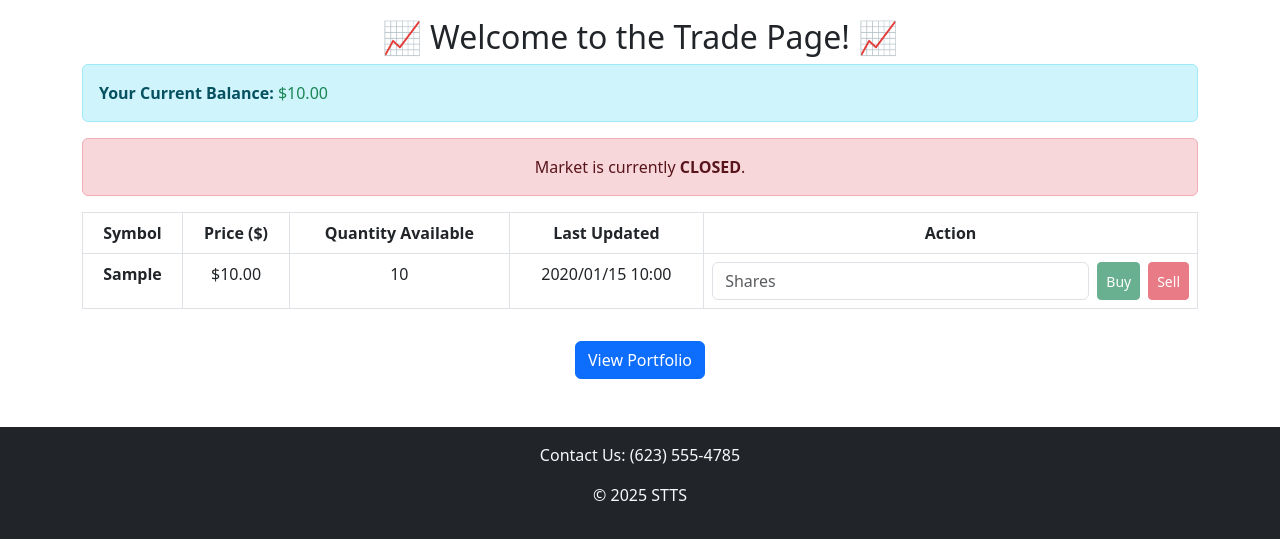
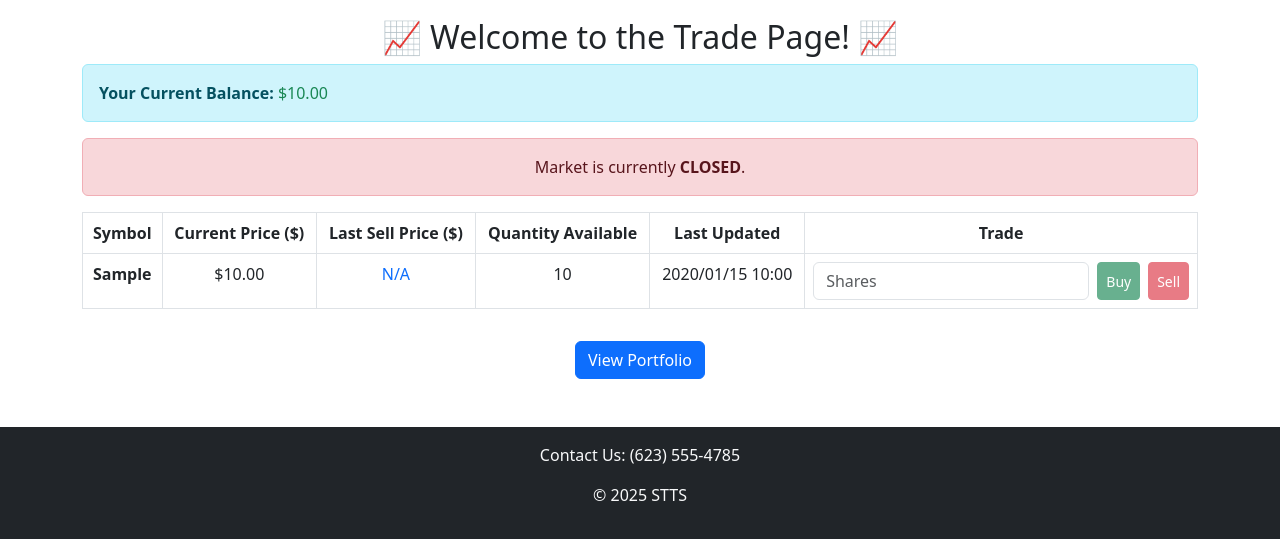
Before and after one commit to ivazqu10/Stocks, a Flask app: page /buy_sell_stock in a window 1280 px wide. Shown: the part 66-615 px from the top of the page. Run offline with Flask 3, Linux system fonts and the light colour scheme; a user stored in the database is signed in; tables that the repository leaves empty hold one stand-in row (values such as "Sample post").

Commit message:
updated random generator
A random generator is updated to all other functions to be consistent when viewing a price on the portfolio and then selling it at that price.

```diff
--- a/app.py
+++ b/app.py
@@ -249,6 +249,10 @@ def login():
         flash("Invalid username or password!", "danger")
     return render_template('login.html')
 
+def get_adjusted_price(original_price):
+    price_adjustment = random.uniform(-5, 5)
+    return max(original_price + price_adjustment, 0.01)
+
 @app.route("/trade_stock", methods=["POST"])
 @login_required
 def trade_stock():
@@ -308,28 +312,26 @@ def trade_stock():
             flash("Not enough shares to sell.", "danger")
             return redirect(url_for("buy_sell_stock"))
 
+        adjusted_price = get_adjusted_price(price)  # Ensure consistent sell price
 
-        price_adjustment = random.uniform(-5, 5)
-        new_price = max(price + price_adjustment, 0.01)
-
-        total_sale_value = new_price * shares
+        total_sale_value = adjusted_price * shares
         user_portfolio.shares_owned -= shares
         user.cash_balance += total_sale_value
         stock.quantity += shares
 
-        user_portfolio.last_sell_price = new_price
+        user_portfolio.last_sell_price = adjusted_price  # Store adjusted price
 
         transaction = TransactionHistory(
             user_id=user.id,
             stock_id=stock.id,
             transaction_type="SELL",
             shares=shares,
-            price_per_share=new_price,
+            price_per_share=adjusted_price,
             total_cost=total_sale_value
         )
         db.session.add(transaction)
 
-        flash(f"Sold at adjusted price: ${new_price:.2f}", "info")
+        flash(f"Sold at adjusted price: ${adjusted_price:.2f}", "info")
 
     db.session.commit()
     flash(f"Transaction completed! Your new balance is ${user.cash_balance:.2f}.")
@@ -343,18 +345,17 @@ def refresh_prices():
 
     for portfolio in portfolios:
         if portfolio.shares_owned > 0:
-            price_adjustment = random.uniform(-5, 5)
-            new_sell_price = max(portfolio.stock.price + price_adjustment, 0.01)
-            portfolio.last_sell_price = new_sell_price
+            portfolio.last_sell_price = get_adjusted_price(portfolio.stock.price)
 
     db.session.commit()
-    flash("Sell prices updated!", "success")
+    flash("Sell prices updated!")
     return redirect(url_for("portfolio"))
+
 
 @app.route("/trade_confirmation", methods=["POST"])
 @login_required
 def trade_confirmation():
-    print(f"Received Trade Request: {request.form}")  # Debugging
+    print(f"Received Trade Request: {request.form}")
 
     symbol = request.form.get("symbol")
     action = request.form.get("action")
--- a/templates/buy_sell_stock.html
+++ b/templates/buy_sell_stock.html
@@ -4,13 +4,16 @@
 
 <div class="container mt-4">
     <h2 class="text-center">📈 Welcome to the Trade Page! 📈</h2>
+
     <div class="alert alert-info">
-        <strong>Your Current Balance:</strong> <span class="text-success">${{ "{:,.2f}".format(current_user.cash_balance) }}</span>
+        <strong>Your Current Balance:</strong>
+        <span class="text-success">${{ "{:,.2f}".format(current_user.cash_balance) }}</span>
     </div>
 
     <div class="alert {{ 'alert-success' if market_open else 'alert-danger' }} text-center">
         Market is currently <strong>{{ 'OPEN' if market_open else 'CLOSED' }}</strong>.
     </div>
+
     {% if not stocks %}
     <div class="alert alert-warning text-center" role="alert">
         No stock data available. Please check back later.
@@ -18,13 +21,14 @@
     {% else %}
     <div class="table-responsive">
         <table class="table table-bordered text-center">
-            <thead>
+            <thead class="thead-dark">
                 <tr>
                     <th>Symbol</th>
-                    <th>Price ($)</th>
+                    <th>Current Price ($)</th>
+                    <th>Last Sell Price ($)</th>
                     <th>Quantity Available</th>
                     <th>Last Updated</th>
-                    <th>Action</th>
+                    <th>Trade</th>
                 </tr>
             </thead>
             <tbody>
@@ -32,8 +36,19 @@
                 <tr>
                     <td><strong>{{ stock.symbol }}</strong></td>
                     <td>${{ "%.2f"|format(stock.price) }}</td>
+
+                    <!-- Last Sell Price: Uses stored backend value -->
+                    <td class="text-primary">
+                        {% if stock.holdings and stock.holdings[0].last_sell_price > 0 %}
+                            ${{ "%.2f"|format(stock.holdings[0].last_sell_price) }}
+                        {% else %}
+                            N/A
+                        {% endif %}
+                    </td>
+
                     <td>{{ stock.quantity }}</td>
                     <td>{{ stock.timestamp.strftime('%Y/%m/%d %H:%M') }}</td>
+
                     <td>
                         <form action="{{ url_for('trade_confirmation') }}" method="POST" class="d-flex">
                             <input type="hidden" name="symbol" value="{{ stock.symbol }}">
@@ -41,11 +56,12 @@
 
                             <!-- Single Input Field for Buy & Sell -->
                             <input type="number" name="shares" min="1" class="form-control me-2" placeholder="Shares" required>
+
                             <!-- Buy Button -->
                             <button type="submit" name="action" value="buy" class="btn btn-success btn-sm me-2" {% if not market_open %}disabled{% endif %}>Buy</button>
+
                             <!-- Sell Button -->
                             <button type="submit" name="action" value="sell" class="btn btn-danger btn-sm" {% if not market_open %}disabled{% endif %}>Sell</button>
-
                         </form>
                     </td>
                 </tr>
```
Also changed, not shown: templates/portfolio.html (+22 -8 lines).
